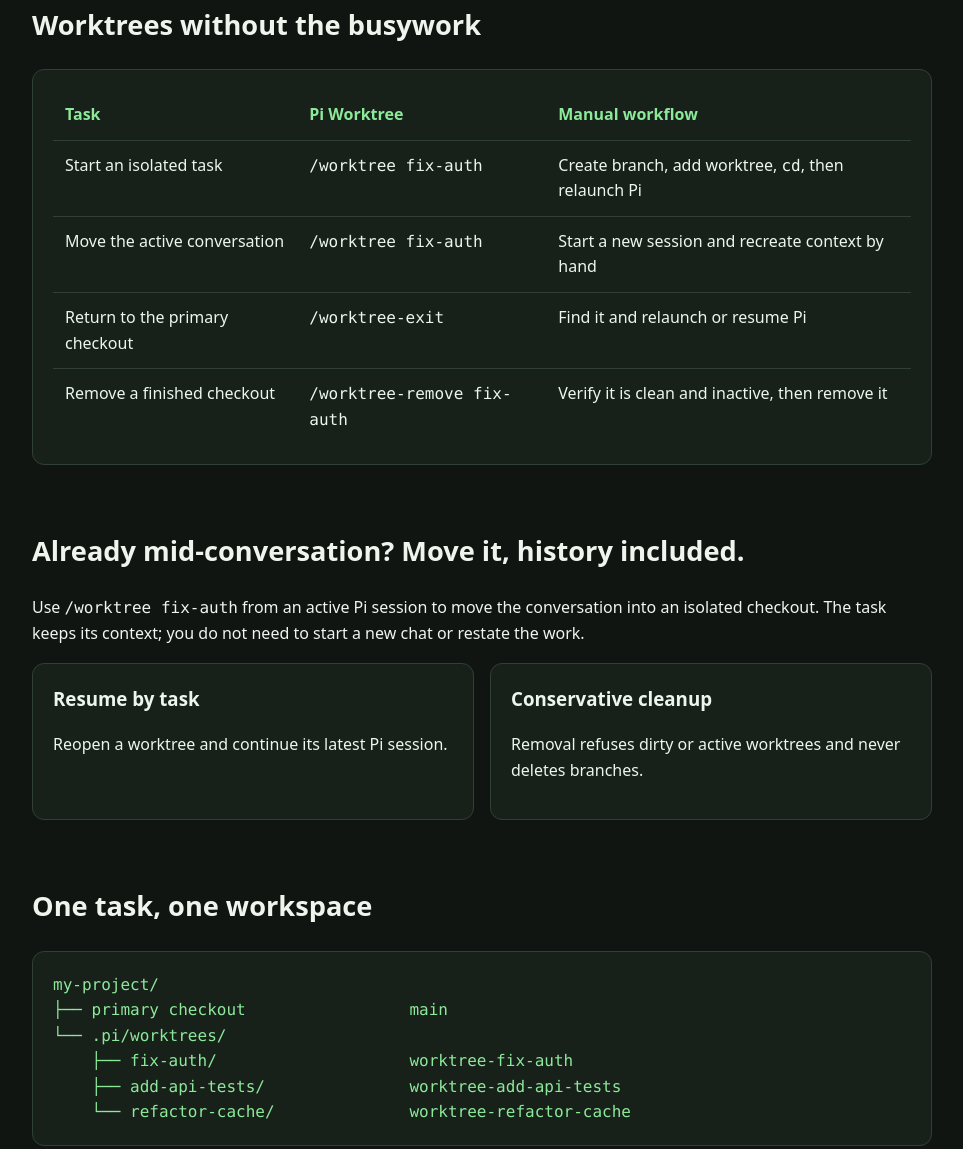
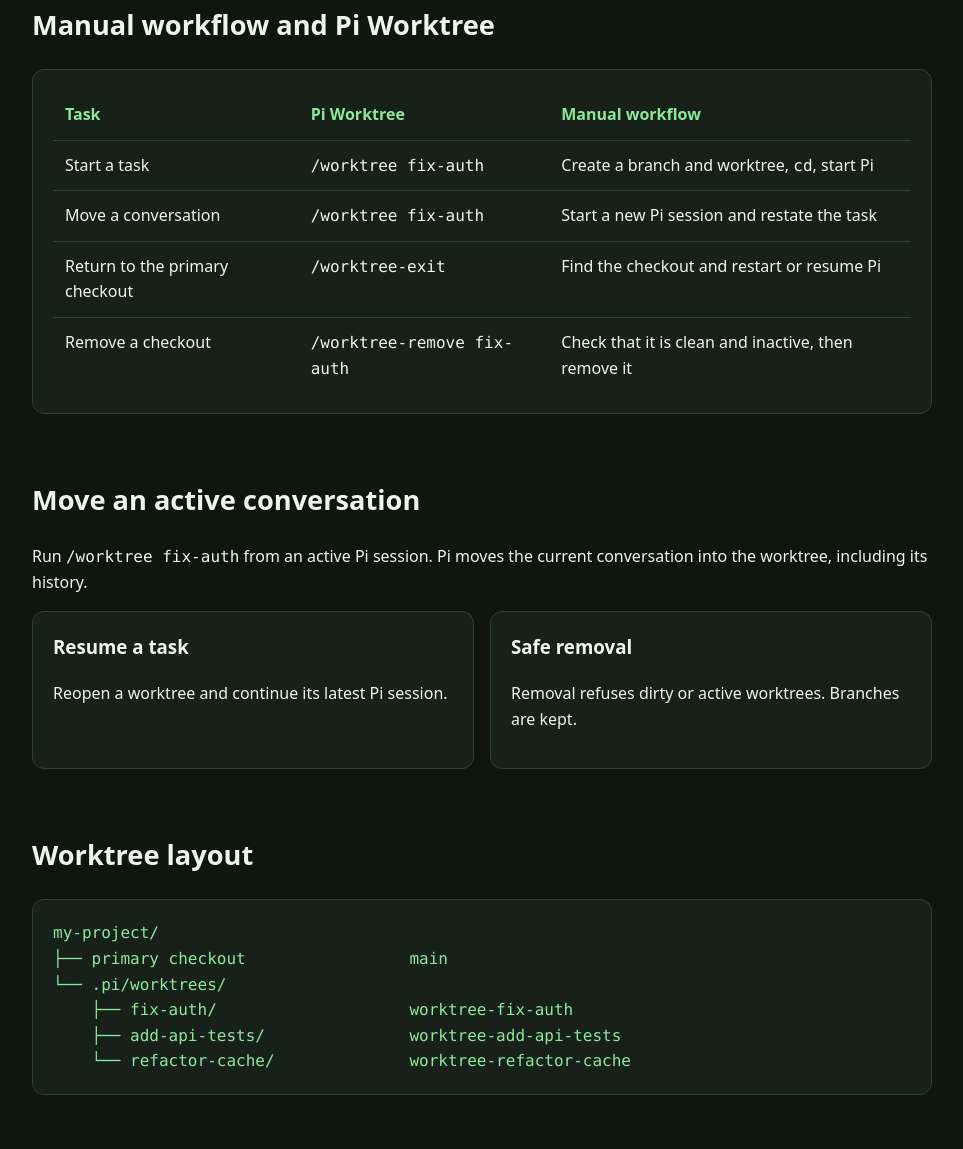
Before and after one commit to AjayPoshak/pi-worktree-extension, a website: page index.html in a window 1280 px wide. Shown: the part 854-2003 px from the top of the page, without its empty margins (158-1121 px from the left). Drawn offline with Linux system fonts and the light colour scheme.

Commit message:
docs: simplify project site copy

```diff
--- a/index.html
+++ b/index.html
@@ -8,14 +8,14 @@
   <link rel="icon" href="assets/favicon.svg" type="image/svg+xml">
   <meta property="og:type" content="website">
   <meta property="og:url" content="https://ajayposhak.github.io/pi-worktree-extension/">
-  <meta property="og:title" content="Pi Worktree — Parallel Pi tasks, isolated safely">
+  <meta property="og:title" content="Pi Worktree: Git worktrees for Pi">
   <meta property="og:description" content="Run multiple Pi coding tasks in parallel with isolated Git worktrees and resumable sessions.">
   <meta property="og:image" content="https://ajayposhak.github.io/pi-worktree-extension/assets/og-image.png">
   <meta name="twitter:card" content="summary_large_image">
-  <meta name="twitter:title" content="Pi Worktree — Parallel Pi tasks, isolated safely">
+  <meta name="twitter:title" content="Pi Worktree: Git worktrees for Pi">
   <meta name="twitter:description" content="Run multiple Pi coding tasks in parallel with isolated Git worktrees and resumable sessions.">
   <meta name="twitter:image" content="https://ajayposhak.github.io/pi-worktree-extension/assets/og-image.png">
-  <title>Pi Worktree — Parallel Pi tasks, isolated safely</title>
+  <title>Pi Worktree: Git worktrees for Pi</title>
   <style>
     :root { color-scheme: dark; --bg: #101512; --panel: #18201a; --text: #edf5ed; --muted: #b7c4b8; --accent: #8ce99a; --line: #304034; }
     * { box-sizing: border-box; }
@@ -53,9 +53,9 @@
   <main>
     <section class="hero">
       <div class="eyebrow">Pi extension</div>
-      <h1>Parallel Pi tasks. Isolated safely.</h1>
-      <p class="lead">Two agents in one checkout overwrite each other’s edits. Raw Git worktrees mean creating a branch and checkout, changing directories, relaunching Pi, tracking tasks, and cleaning up by hand.</p>
-      <p class="lead">Pi Worktree gives each task its own Git branch, checkout, and resumable Pi conversation—so each agent edits its own checkout.</p>
+      <h1>Git worktrees for parallel Pi sessions</h1>
+      <p class="lead">Two Pi sessions in one checkout can overwrite each other's edits. Managing Git worktrees manually requires a branch, checkout, directory change, Pi restart, and cleanup.</p>
+      <p class="lead">Pi Worktree creates task worktrees and keeps each one associated with its Pi session. Each session works in a separate checkout.</p>
       <pre><code>pi install npm:pi-worktree-extension
 pi
 /worktree fix-auth</code></pre>
@@ -71,29 +71,29 @@ pi
     </section>
 
     <section>
-      <h2>Worktrees without the busywork</h2>
+      <h2>Manual workflow and Pi Worktree</h2>
       <div class="table-wrap"><table>
         <thead><tr><th>Task</th><th>Pi Worktree</th><th>Manual workflow</th></tr></thead>
         <tbody>
-          <tr><td>Start an isolated task</td><td><code>/worktree fix-auth</code></td><td>Create branch, add worktree, <code>cd</code>, then relaunch Pi</td></tr>
-          <tr><td>Move the active conversation</td><td><code>/worktree fix-auth</code></td><td>Start a new session and recreate context by hand</td></tr>
-          <tr><td>Return to the primary checkout</td><td><code>/worktree-exit</code></td><td>Find it and relaunch or resume Pi</td></tr>
-          <tr><td>Remove a finished checkout</td><td><code>/worktree-remove fix-auth</code></td><td>Verify it is clean and inactive, then remove it</td></tr>
+          <tr><td>Start a task</td><td><code>/worktree fix-auth</code></td><td>Create a branch and worktree, <code>cd</code>, start Pi</td></tr>
+          <tr><td>Move a conversation</td><td><code>/worktree fix-auth</code></td><td>Start a new Pi session and restate the task</td></tr>
+          <tr><td>Return to the primary checkout</td><td><code>/worktree-exit</code></td><td>Find the checkout and restart or resume Pi</td></tr>
+          <tr><td>Remove a checkout</td><td><code>/worktree-remove fix-auth</code></td><td>Check that it is clean and inactive, then remove it</td></tr>
         </tbody>
       </table></div>
     </section>
 
     <section>
-      <h2>Already mid-conversation? Move it, history included.</h2>
-      <p>Use <code>/worktree fix-auth</code> from an active Pi session to move the conversation into an isolated checkout. The task keeps its context; you do not need to start a new chat or restate the work.</p>
+      <h2>Move an active conversation</h2>
+      <p>Run <code>/worktree fix-auth</code> from an active Pi session. Pi moves the current conversation into the worktree, including its history.</p>
       <div class="grid">
-        <article class="card"><h3>Resume by task</h3><p>Reopen a worktree and continue its latest Pi session.</p></article>
-        <article class="card"><h3>Conservative cleanup</h3><p>Removal refuses dirty or active worktrees and never deletes branches.</p></article>
+        <article class="card"><h3>Resume a task</h3><p>Reopen a worktree and continue its latest Pi session.</p></article>
+        <article class="card"><h3>Safe removal</h3><p>Removal refuses dirty or active worktrees. Branches are kept.</p></article>
       </div>
     </section>
 
     <section>
-      <h2>One task, one workspace</h2>
+      <h2>Worktree layout</h2>
       <pre><code>my-project/
 ├── primary checkout                 main
 └── .pi/worktrees/
```
Also changed, not shown: assets/og-image.png, assets/og-image.svg.
